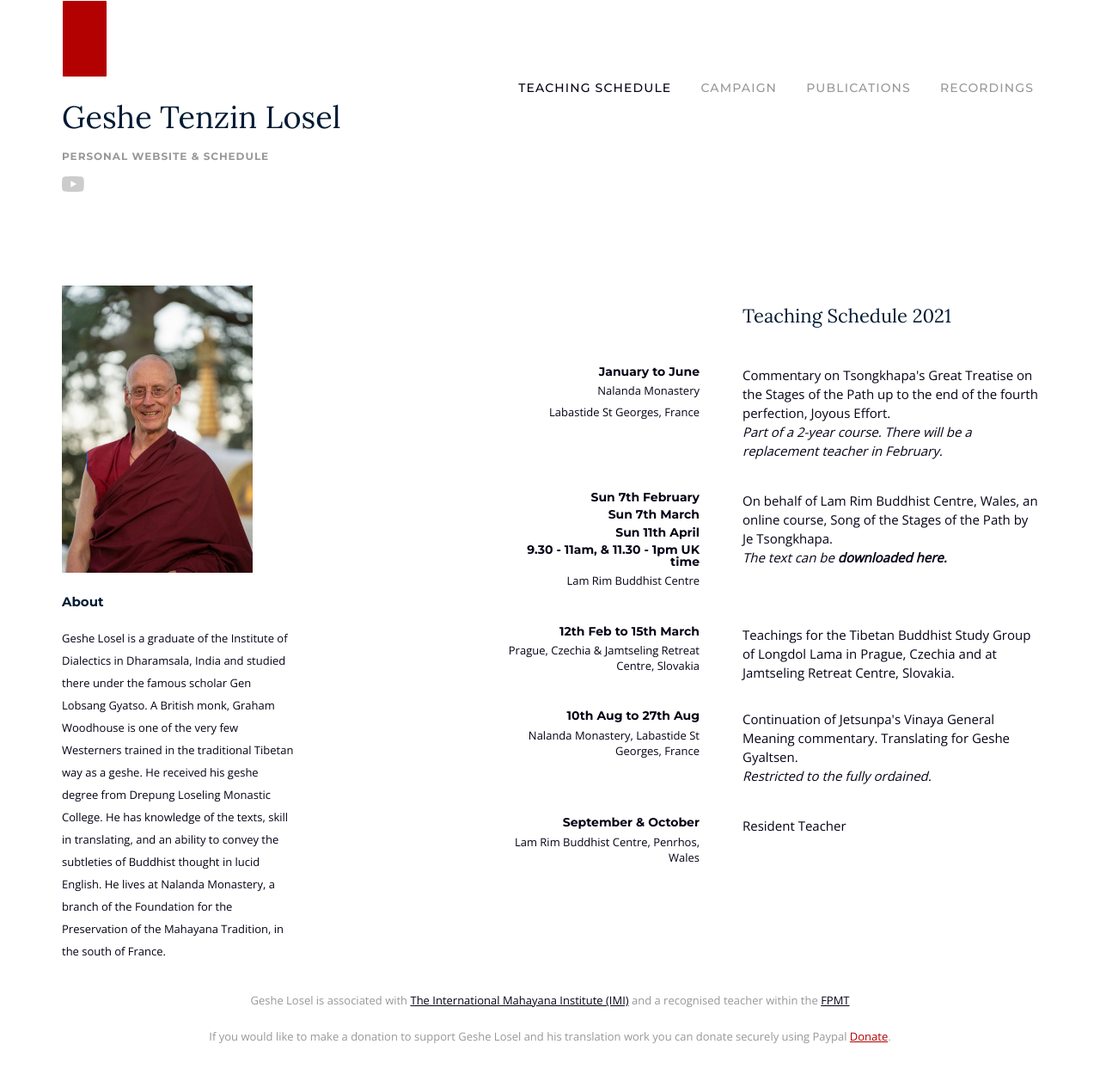
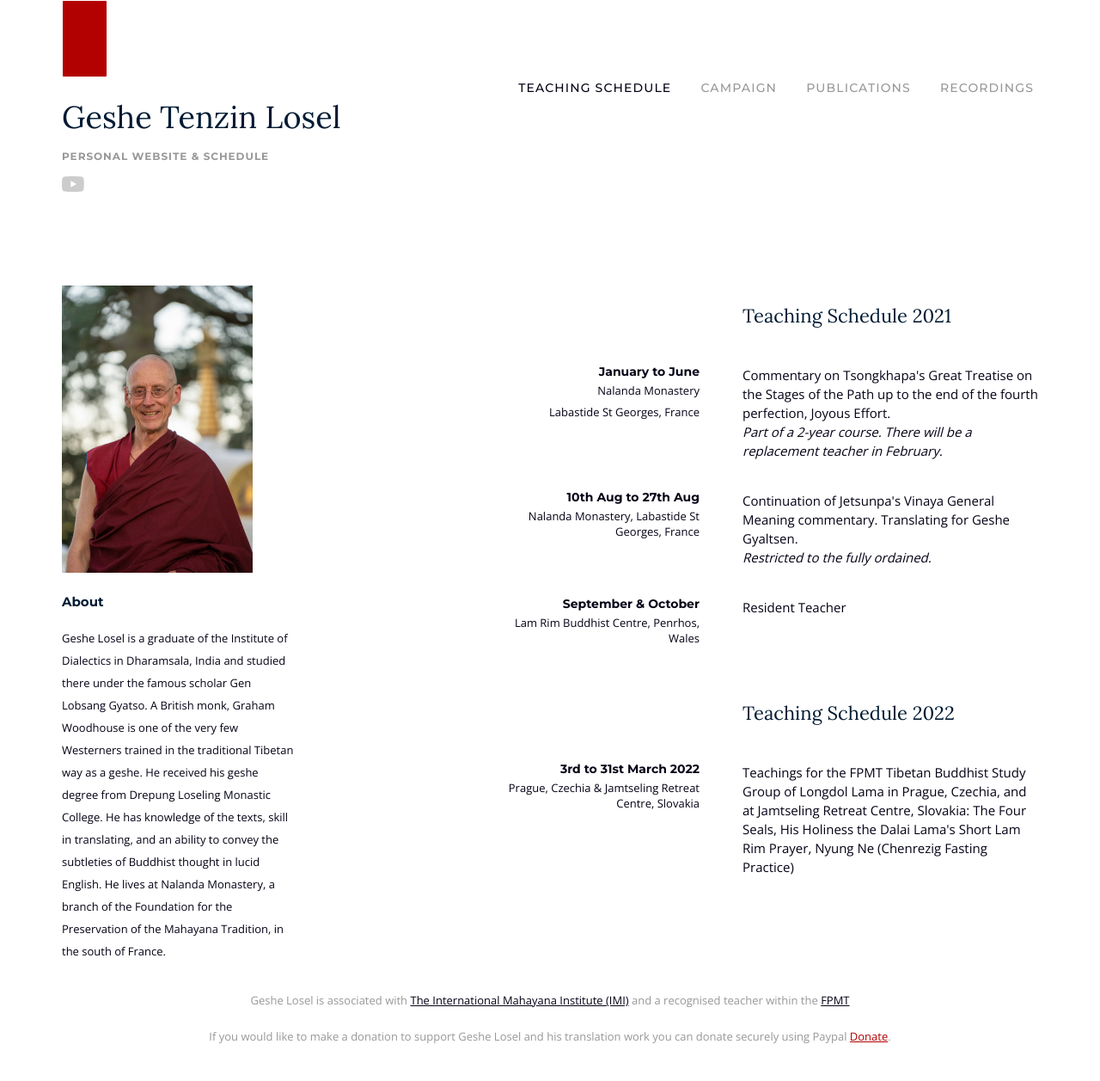
Before and after one commit to hallodom/geshe-graham-losel, a Jekyll site: the page built from index.html, in a window 1280 px wide. Shown: the whole page at 86% size. Built offline with Jekyll 4.4.1, drawn with Linux system fonts in a browser that asks for light colours.

Commit message:
Update schedule

```diff
--- a/index.html
+++ b/index.html
@@ -51,36 +51,6 @@ pageName: index
         <div class="col-xs-6
                     col-sm-4
                     event-info">
-            <time class="event-date">Sun 7th February</time>
-            <time class="event-date">Sun 7th March</time>
-            <time class="event-date">Sun 11th April</time>
-            <time class="event-date">9.30 - 11am, & 11.30 - 1pm UK time</time>
-            <p class="event-location">Lam Rim Buddhist Centre</p>
-        </div>
-
-        <div class="col-xs-6
-                    col-sm-5">
-            <p class="event-title">On behalf of Lam Rim Buddhist Centre, Wales, an online course, Song of the Stages of the Path by Je Tsongkhapa.</p>
-            <div class="event-title"><em>The text can be <a href="http://geshe-graham-losel.com/publications/poem/song-of-the-stages-of-the-path/">downloaded here.</a></em></div>
-        </div>
-
-        <!-- Event -->
-        <div class="col-xs-6
-                    col-sm-4
-                    event-info">
-            <time class="event-date">12th Feb to 15th March</time>
-            <p class="event-location">Prague, Czechia & Jamtseling Retreat Centre, Slovakia</p>
-        </div>
-
-        <div class="col-xs-6
-                    col-sm-5">
-            <p class="event-title">Teachings for the Tibetan Buddhist Study Group of Longdol Lama in Prague, Czechia and at Jamtseling Retreat Centre, Slovakia.</p>
-        </div>
-
-        <!-- Event -->
-        <div class="col-xs-6
-                    col-sm-4
-                    event-info">
             <time class="event-date">10th Aug to 27th Aug</time>
             <p class="event-location">Nalanda Monastery, Labastide St Georges, France</p>
         </div>
@@ -91,7 +61,7 @@ pageName: index
             <p class="event-title"><em>Restricted to the fully ordained.</em></p>
         </div>
 
-                <!-- Event -->
+        <!-- Event -->
         <div class="col-xs-6
                     col-sm-4
                     event-info">
@@ -104,6 +74,28 @@ pageName: index
             <p class="event-title">Resident Teacher</p>
         </div>
 
+        <!-- Schedule header -->
+        <div class="col-xs-12">
+          <div class="row end-sm">
+              <div class="col-xs-12 col-sm-5">
+                <h3 class="schedule-header">Teaching Schedule 2022</h3>
+              </div>
+            </div>
+        </div>
+
+         <!-- Event -->
+        <div class="col-xs-6
+                    col-sm-4
+                    event-info">
+            <time class="event-date">3rd to 31st March 2022</time>
+            <p class="event-location">Prague, Czechia & Jamtseling Retreat Centre, Slovakia</p>
+        </div>
+
+        <div class="col-xs-6
+                    col-sm-5">
+            <p class="event-title">Teachings for the FPMT Tibetan Buddhist Study Group of Longdol Lama in Prague, Czechia, and at Jamtseling Retreat Centre, Slovakia: The Four Seals, His Holiness the Dalai Lama's Short Lam Rim Prayer, Nyung Ne (Chenrezig Fasting Practice)</p>
+        </div>
+
       </div>
       <!-- End Events Row -->
 
```
Also changed, not shown: 1 other file.
